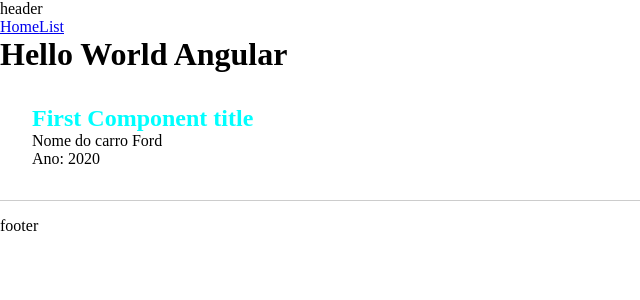
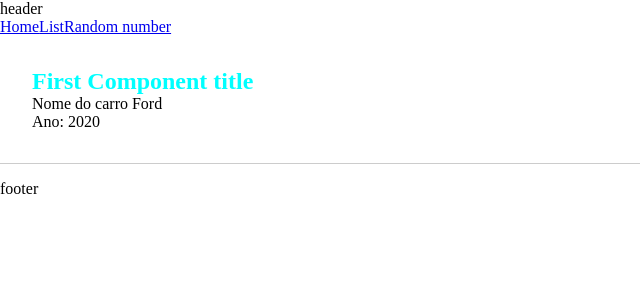
Before and after one commit to EricksonSiqueira/first-angular-project, an Angular app: page / in a window 1280 px wide. Shown: the top 300 px of the page, without its empty margins (0-640 px from the left). Built offline with nearby package versions, Linux system fonts and the light colour scheme.

Commit message:
feat: creating route for random number

```diff
--- a/src/app/app-routing.module.ts
+++ b/src/app/app-routing.module.ts
@@ -2,10 +2,12 @@ import { NgModule } from '@angular/core';
 import { RouterModule, Routes } from '@angular/router';
 import { FirstComponentComponent } from './components/first-component/first-component.component';
 import { ListRenderComponent } from './components/list-render/list-render.component';
+import { EmitterComponent } from './components/emitter/emitter.component';
 
 const routes: Routes = [
   { path: '', component: FirstComponentComponent },
   { path: 'list', component: ListRenderComponent },
+  { path: 'random-number', component: EmitterComponent },
 ];
 
 @NgModule({
--- a/src/app/app.component.html
+++ b/src/app/app.component.html
@@ -5,9 +5,8 @@
 <nav>
   <a routerLink="/">Home</a>
   <a routerLink="/list">List</a>
+  <a routerLink="/random-number">Random number</a>
 </nav>
-
-<h1>Hello World Angular</h1>
 <router-outlet></router-outlet>
 
 <footer>
```
